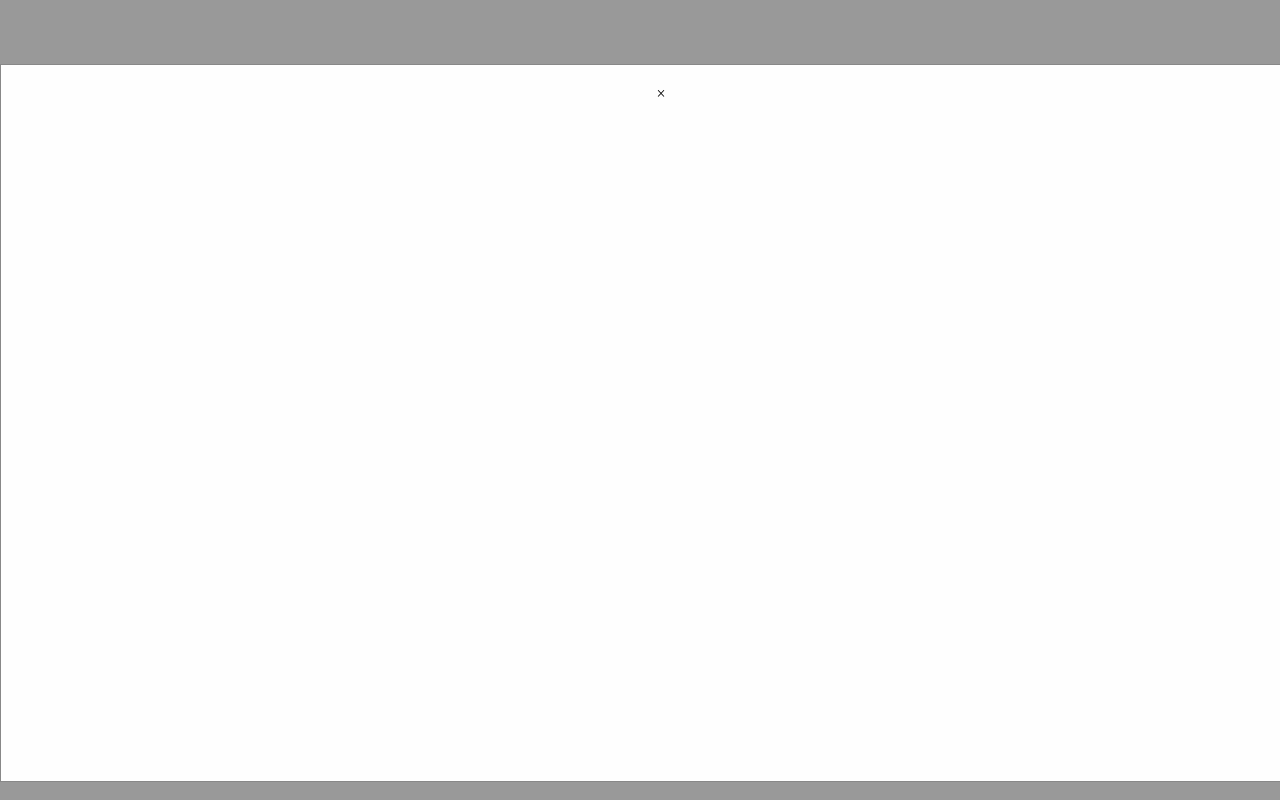
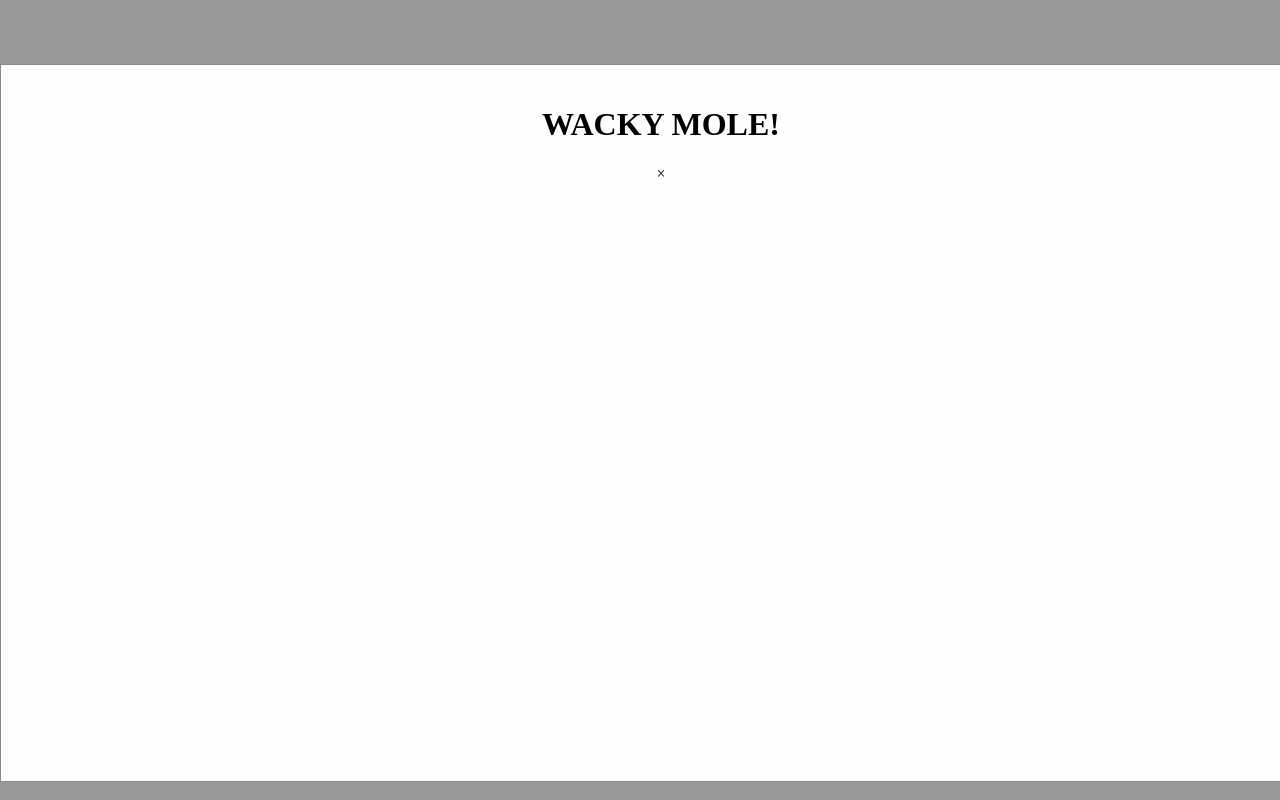
Before and after one commit to danielname/Whacky-Mole, a website: page html/Whacky-Mole.html in a window 1280 px wide. Drawn offline with Linux system fonts and the light colour scheme.

Commit message:
title added

```diff
--- a/html/Whacky-Mole.html
+++ b/html/Whacky-Mole.html
@@ -8,7 +8,8 @@
 </head>
 <body>
     <div class="dnModal">
-        <div id="Dropdown" class="dnModal-content">
+        <div id="start_screen" class="dnModal-content">
+            <h1>WACKY MOLE!</h1>
             <span class="dnModal-close">&times;</span>
         </div><!--modal content end, line 37 start-->
     </div> <!--modal end, line 36 start-->
```
